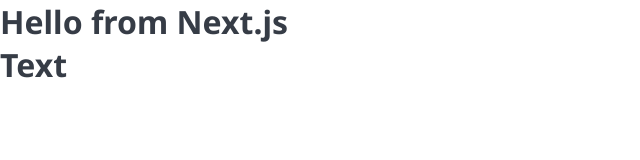
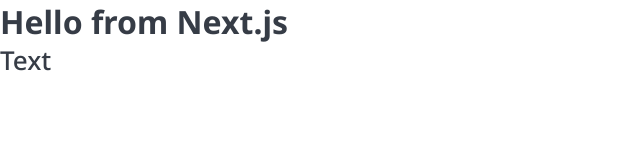
Before and after one commit to Maksimmm3/01-ratings-platform, a Next.js app: page / in a window 1280 px wide. Shown: the top 160 px of the page, without its empty margins (0-640 px from the left). Built offline with nearby package versions, Linux system fonts and the light colour scheme.

Commit message:
add styles to Htag component

```diff
--- a/components/Htag/Htag.module.css
+++ b/components/Htag/Htag.module.css
@@ -0,0 +1,20 @@
+.h1 {
+  font-weight: 500;
+  font-size: 26px;
+  line-height: 35px;
+  margin: 0;
+}
+
+.h2 {
+  font-weight: 500;
+  font-size: 22px;
+  line-height: 30px;
+  margin: 0;
+}
+
+.h3 {
+  font-weight: 600;
+  font-size: 20px;
+  line-height: 27px;
+  margin: 0;
+}
--- a/components/Htag/Htag.tsx
+++ b/components/Htag/Htag.tsx
@@ -1,5 +1,15 @@
 import { HtagProps } from './Htag.props';
+import styles from './Htag.module.css';
 
 export const Htag = ({ tag, children }: HtagProps) => {
-  return <h1>{children}</h1>;
+  switch (tag) {
+    case 'h1':
+      return <h1 className={styles.h1}>{children}</h1>;
+    case 'h2':
+      return <h2 className={styles.h2}>{children}</h2>;
+    case 'h3':
+      return <h3 className={styles.h3}>{children}</h3>;
+    default:
+      return <></>;
+  }
 };
```
